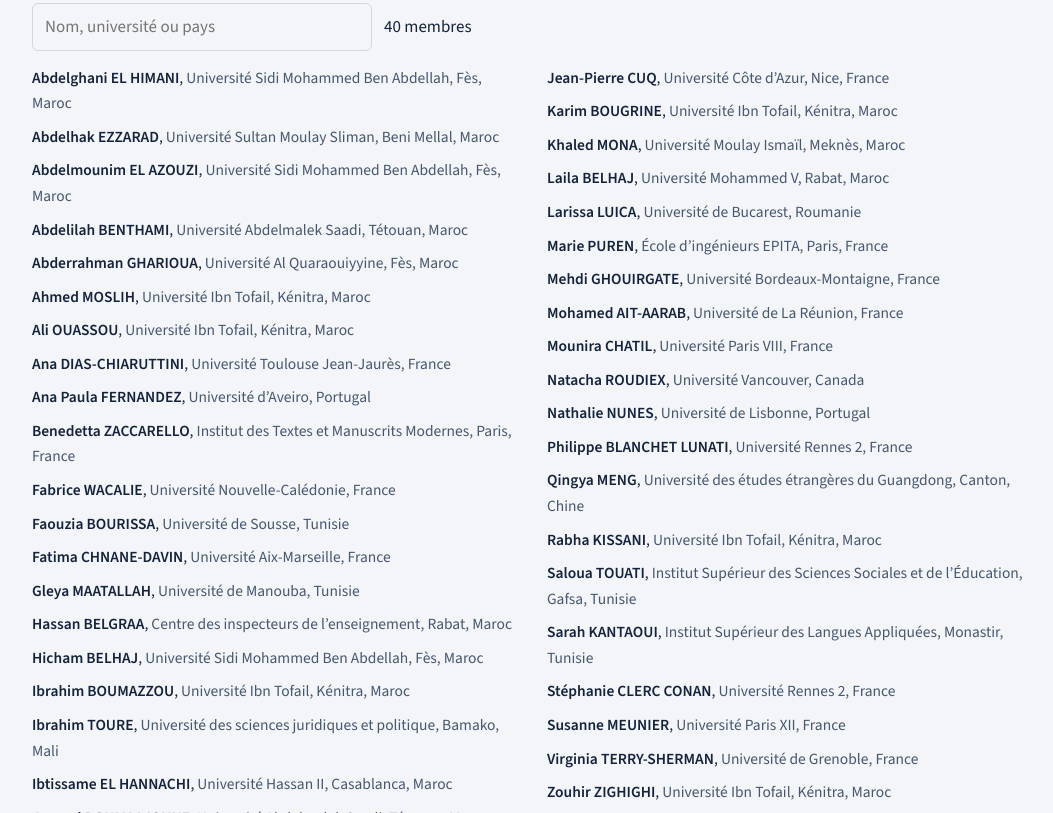
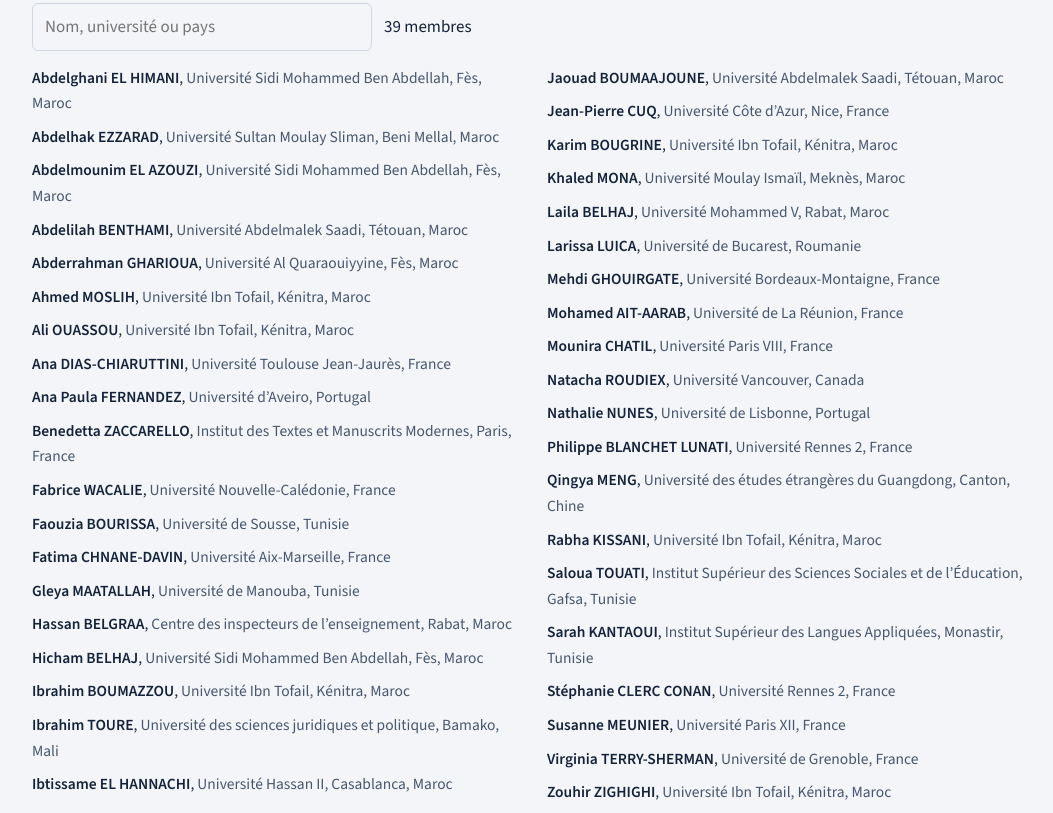
Before and after one commit to 3iwad/colloquepenscritique, a plain HTML site: page index.html in a window 1280 px wide. Shown: the part 7938-8751 px from the top of the page, without its empty margins (110-1163 px from the left). Drawn offline with nearby package versions, Linux system fonts and the light colour scheme.

Commit message:
Remove 'Marie Puren' from comité scientifique

```diff
--- a/index.html
+++ b/index.html
@@ -324,7 +324,6 @@ Karim BOUGRINE|Université Ibn Tofail, Kénitra, Maroc
 Khaled MONA|Université Moulay Ismaïl, Meknès, Maroc
 Laila BELHAJ|Université Mohammed V, Rabat, Maroc
 Larissa LUICA|Université de Bucarest, Roumanie
-Marie PUREN|École d’ingénieurs EPITA, Paris, France
 Mehdi GHOUIRGATE|Université Bordeaux-Montaigne, France
 Mohamed AIT-AARAB|Université de La Réunion, France
 Mounira CHATIL|Université Paris VIII, France
```
